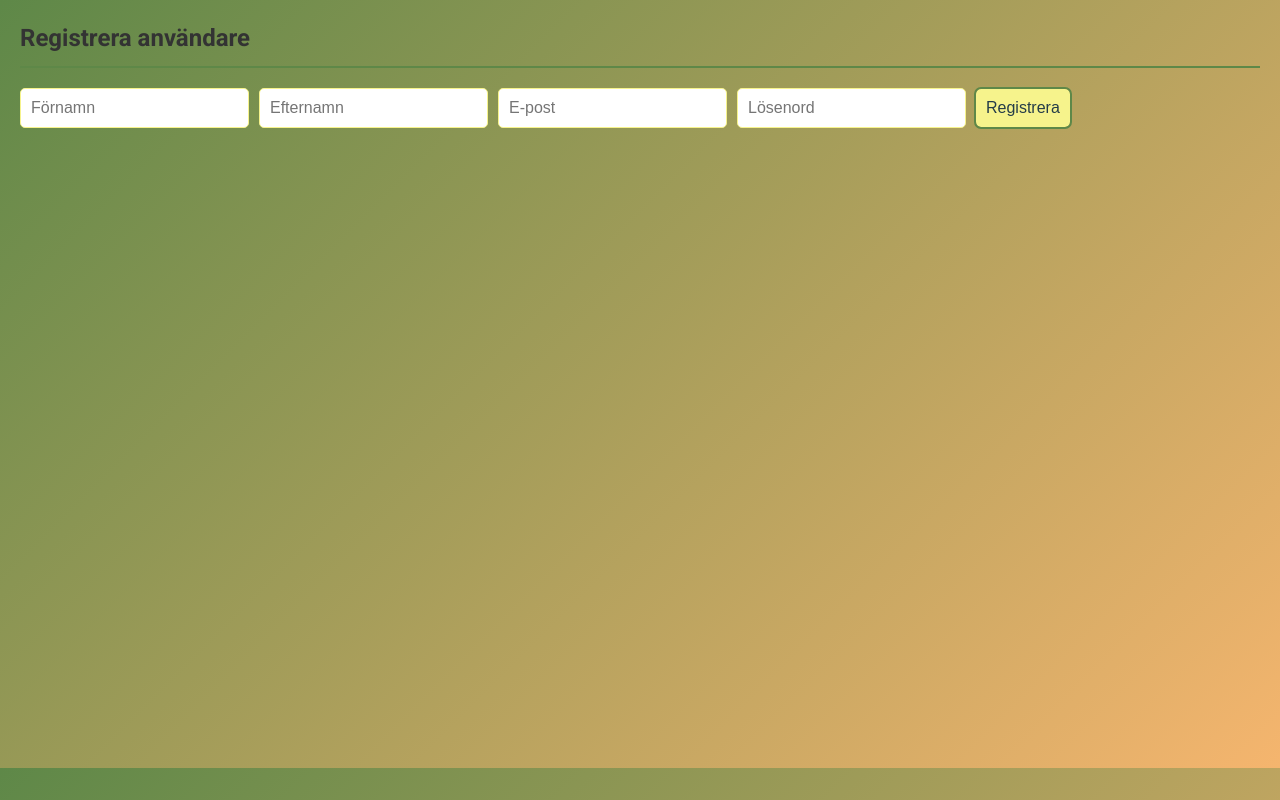
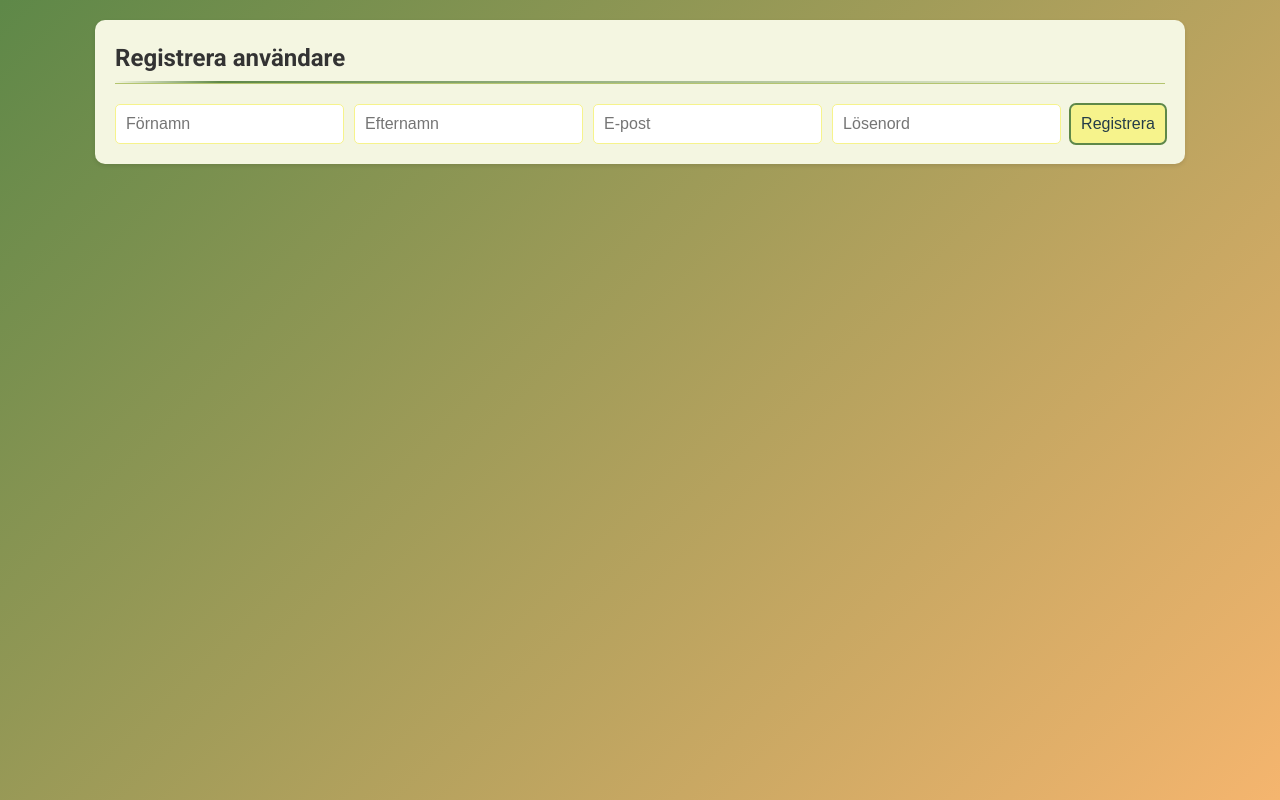
Before and after one commit to InternetKungen/fishing-scoreboard, a React (Vite) app in the folder frontend/: page /register in a window 1280 px wide. Built offline with nearby package versions, Linux system fonts and the light colour scheme.

Commit message:
register and reset graphics added
added some graphics to boarder h1, h2, h3.

made some boarder glare to progressbar

```diff
--- a/frontend/src/index.css
+++ b/frontend/src/index.css
@@ -45,7 +45,7 @@ body {
   padding: 20px;
   background: linear-gradient(135deg, var(--green-dark), var(--orange));
   color: #333;
-  min-height: 96vh;
+  min-height: 100vh;
 }
 
 header {
@@ -120,10 +120,15 @@ button:active {
 .progress-box {
   margin-bottom: 20px;
   padding: 10px 20px;
-  border: 1px solid var(--orange);
+  border: 1px solid var(--orange-transparent);
   border-radius: 10px;
   background: linear-gradient(to bottom, var(--warm-white), var(--orange));
   box-shadow: 0 2px 4px rgba(0, 0, 0, 0.1);
+}
+
+.progress-box {
+  border-top: 2px solid white;
+  border-bottom: 2px solid var(--orange);
 }
 
 .progress-box:nth-last-child(1) {
@@ -176,6 +181,7 @@ button:active {
 .history-container ul {
   list-style: none;
   padding: 0;
+  margin-bottom: 0;
 }
 
 .history-list {
@@ -239,14 +245,43 @@ h1 {
 h2 {
   margin-top: 0;
   color: #333;
-  border-bottom: 2px solid var(--green-dark);
-  padding-bottom: 10px;
+  border-bottom: 1px solid var(--green-middle);
+  padding-bottom: 0px;
+}
+
+h2::after {
+  content: "";
+  display: block;
+  width: 100%;
+  height: 2px;
+  background: linear-gradient(
+    to right,
+    transparent,
+    var(--green-dark) 10%,
+    transparent
+  );
+  margin-top: 5px;
+  margin-bottom: 0;
 }
 
 h3 {
   margin: 0;
   color: #333;
-  border-bottom: 2px solid #f0f0f0;
+  border-bottom: 1px solid var(--orange-transparent);
+}
+
+h3::after {
+  content: "";
+  display: block;
+  width: 100%;
+  height: 2px;
+  background: linear-gradient(
+    to right,
+    transparent,
+    var(--red) 20%,
+    transparent
+  );
+  margin-top: 5px;
 }
 
 .top3-container {
@@ -371,10 +406,25 @@ a:hover {
 .user-info-section h2 {
   margin: 0;
   color: #333;
-  border-bottom: 2px solid var(--green-dark);
-  padding-bottom: 10px;
+  border-bottom: 1px solid var(--green-middle);
+  padding-bottom: 0px;
   width: 100%;
   text-align: center;
+}
+
+.user-info-section h2::after {
+  content: "";
+  display: block;
+  width: 100%;
+  height: 2px;
+  background: linear-gradient(
+    to right,
+    transparent,
+    var(--green-dark) 50%,
+    transparent
+  );
+  margin-top: 5px;
+  margin-bottom: 0;
 }
 
 .my-cathces-container {
@@ -469,6 +519,24 @@ a:hover {
   align-items: center;
 }
 
+.register-container,
+.reset-password-container {
+  display: flex;
+  flex-direction: column;
+  justify-content: space-between;
+  align-items: center;
+  background: var(--warm-white);
+  padding: 20px;
+  border-radius: 10px;
+  box-shadow: 0 2px 4px rgba(0, 0, 0, 0.1);
+  align-self: center;
+  justify-self: center;
+}
+.register-container h2,
+.reset-password-container h2 {
+  width: 100%;
+}
+
 @media screen and (max-width: 600px) {
   .login-header {
     flex-direction: column;
--- a/frontend/src/pages/Register.jsx
+++ b/frontend/src/pages/Register.jsx
@@ -38,7 +38,7 @@ function RegisterPage() {
   };
 
   return (
-    <div>
+    <div className="register-container">
       <h2>Registrera användare</h2>
       <form onSubmit={handleSubmit}>
         <input
--- a/frontend/src/pages/Reset.jsx
+++ b/frontend/src/pages/Reset.jsx
@@ -31,7 +31,7 @@ function ResetPasswordPage() {
   };
 
   return (
-    <div>
+    <div className="reset-password-container">
       <h2>Återställ lösenord</h2>
       <form onSubmit={handleSubmit}>
         <input
```
